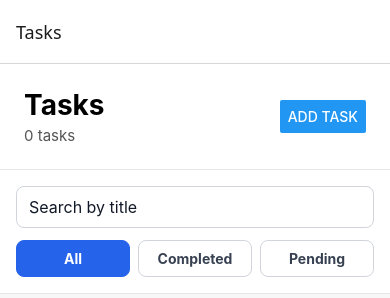
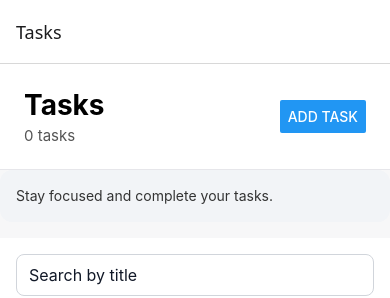
Before and after one commit to diarxharavina/pritech-task-app, a React Native app: screen / in a window 390 px wide. Shown: the top 298 px of the page. Built offline with nearby package versions, Linux system fonts and the light colour scheme; no server answers.

Commit message:
Fetch and display quote from public API

```diff
--- a/src/screens/TaskListScreen.tsx
+++ b/src/screens/TaskListScreen.tsx
@@ -1,10 +1,11 @@
 import type { NativeStackScreenProps } from '@react-navigation/native-stack';
-import { useMemo, useState } from 'react';
+import { useEffect, useMemo, useState } from 'react';
 import { Button, FlatList, Pressable, StyleSheet, Text, TextInput, View } from 'react-native';
 
 import { EmptyState } from '../components/EmptyState';
 import { TaskItem } from '../components/TaskItem';
 import type { RootStackParamList } from '../types/navigation';
+import { Quote } from "../types/Quote";
 import type { Task } from '../types/task';
 
 type Props = NativeStackScreenProps<RootStackParamList, 'TaskList'> & {
@@ -25,6 +26,10 @@ export function TaskListScreen({ navigation, tasks, onToggleTask, onDeleteTask }
   const [searchText, setSearchText] = useState('');
   const [statusFilter, setStatusFilter] = useState<StatusFilter>('all');
 
+  const [quote, setQuote] = useState<Quote | null>(null);
+  const [quoteLoading, setQuoteLoading] = useState(true);
+  const [quoteError, setQuoteError] = useState(false);
+
   const filteredTasks = useMemo(() => {
     const normalizedSearch = searchText.trim().toLowerCase();
 
@@ -39,6 +44,36 @@ export function TaskListScreen({ navigation, tasks, onToggleTask, onDeleteTask }
     });
   }, [searchText, statusFilter, tasks]);
 
+  useEffect(() => {
+    const fetchQuote = async () => {
+      try {
+        setQuoteLoading(true);
+        setQuoteError(false);
+
+        const response = await fetch("https://zenquotes.io/api/random");
+
+        if (!response.ok) {
+          throw new Error("Failed to fetch quote");
+        }
+
+        const data: Quote[] = await response.json();
+
+        if (data.length > 0) {
+          setQuote(data[0]);
+        } else {
+          setQuoteError(true);
+        }
+      } catch (error) {
+        console.warn("Quote fetch failed:", error);
+        setQuoteError(true);
+      } finally {
+        setQuoteLoading(false);
+      }
+    };
+
+    fetchQuote();
+  }, []);
+
   return (
     <View style={styles.container}>
       <View style={styles.header}>
@@ -47,6 +82,21 @@ export function TaskListScreen({ navigation, tasks, onToggleTask, onDeleteTask }
           <Text style={styles.description}>{tasks.length} task{tasks.length === 1 ? '' : 's'}</Text>
         </View>
         <Button title="Add Task" onPress={() => navigation.navigate('AddTask')} />
+      </View>
+
+      <View style={styles.quoteCard}>
+        {quoteLoading ? (
+          <Text style={styles.quoteText}>Loading quote...</Text>
+        ) : quoteError || !quote ? (
+          <Text style={styles.quoteText}>
+            Stay focused and complete your tasks.
+          </Text>
+        ) : (
+          <>
+            <Text style={styles.quoteText}>"{quote.q}"</Text>
+            <Text style={styles.quoteAuthor}>- {quote.a}</Text>
+          </>
+        )}
       </View>
 
       <View style={styles.controls}>
@@ -186,4 +236,21 @@ const styles = StyleSheet.create({
     color: '#555',
     fontSize: 15,
   },
+  quoteCard: {
+  backgroundColor: "#f2f4f7",
+  padding: 16,
+  borderRadius: 12,
+  marginBottom: 16,
+  },
+  quoteText: {
+    fontSize: 14,
+    color: "#333",
+    lineHeight: 20,
+  },
+  quoteAuthor: {
+    fontSize: 13,
+    color: "#666",
+    marginTop: 8,
+    textAlign: "right",
+  },
 });
--- /dev/null
+++ b/src/types/Quote.ts
@@ -0,0 +1,4 @@
+export type Quote = {
+  q: string;
+  a: string;
+};
```
